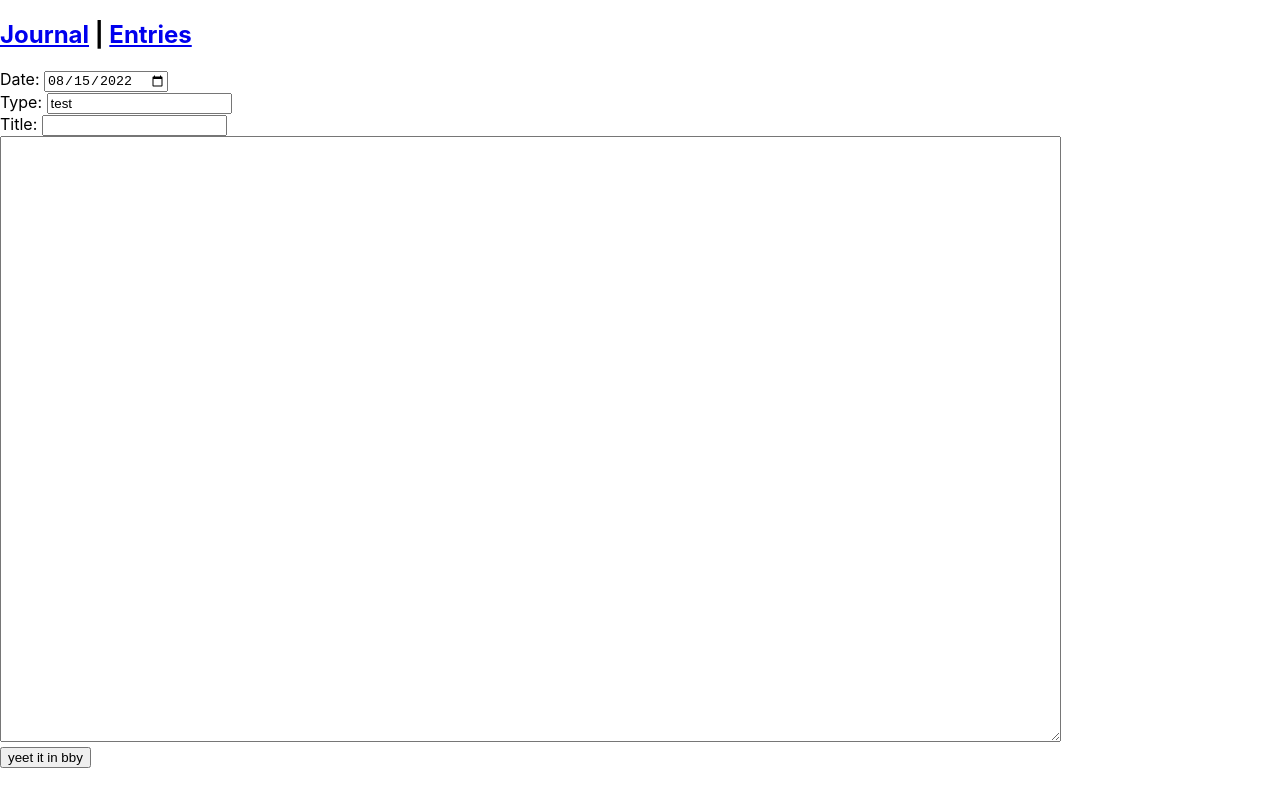
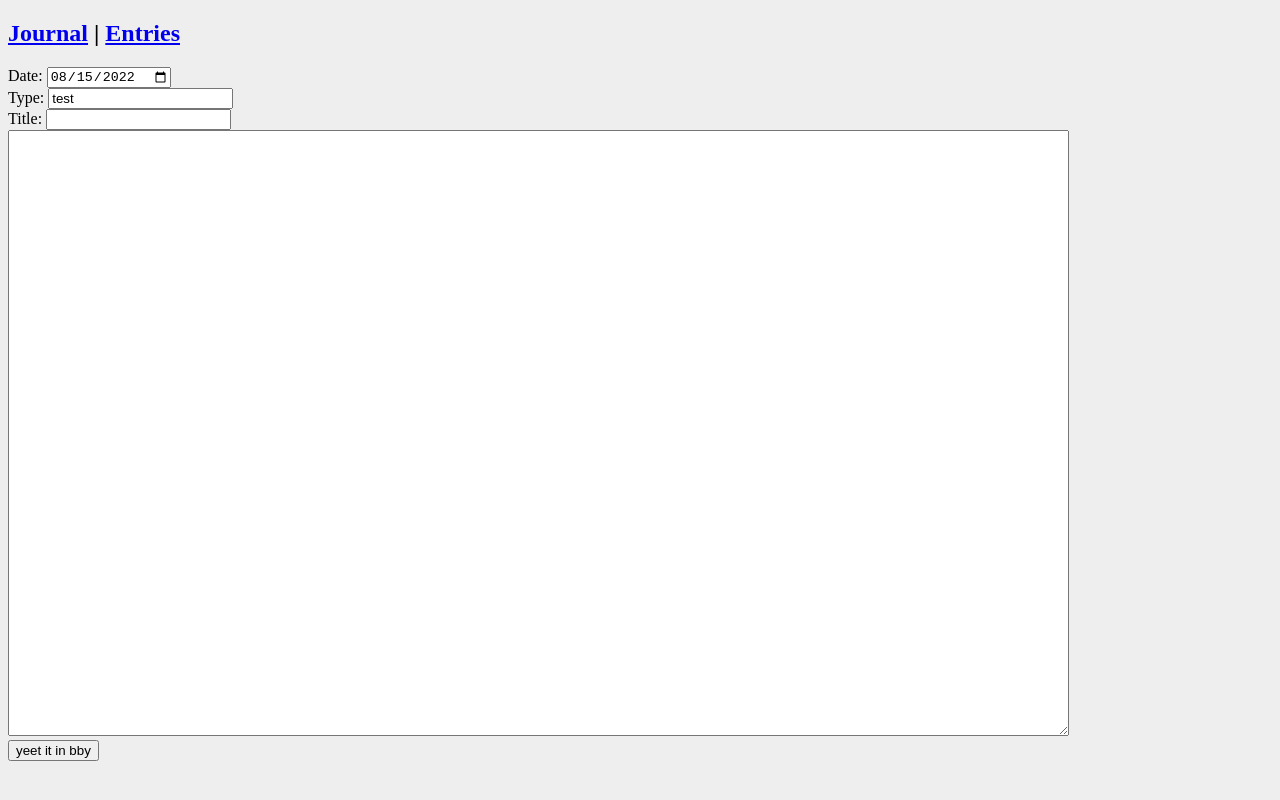
Before and after one commit to Flixnore/journal-mern, a React (Create React App) app in the folder frontend/: page / in a window 1280 px wide. Built offline with nearby package versions, Linux system fonts and the light colour scheme.

Commit message:
Body css

```diff
--- a/frontend/src/index.css
+++ b/frontend/src/index.css
@@ -1,10 +1,5 @@
 body {
-  margin: 0;
-  font-family: -apple-system, BlinkMacSystemFont, 'Segoe UI', 'Roboto', 'Oxygen',
-    'Ubuntu', 'Cantarell', 'Fira Sans', 'Droid Sans', 'Helvetica Neue',
-    sans-serif;
-  -webkit-font-smoothing: antialiased;
-  -moz-osx-font-smoothing: grayscale;
+  background-color: #eeeeee;
 }
 
 code {
```
